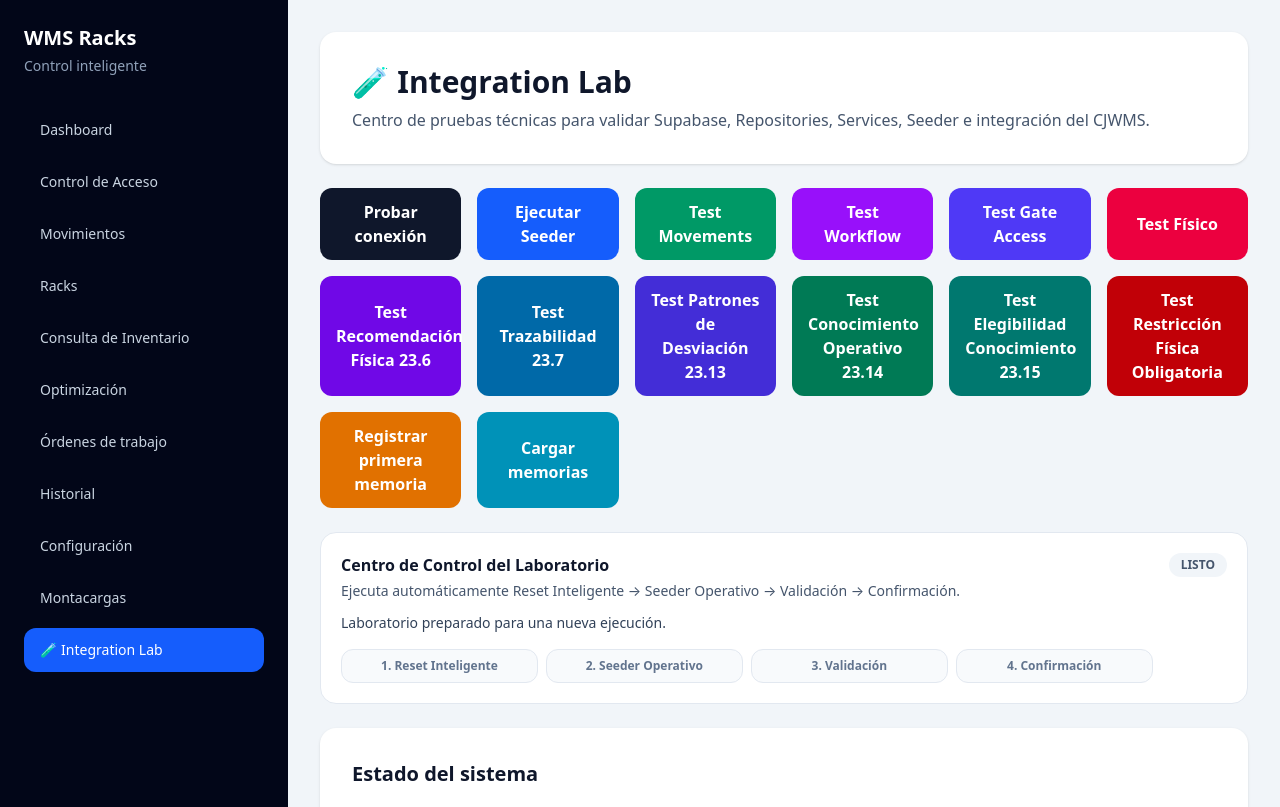
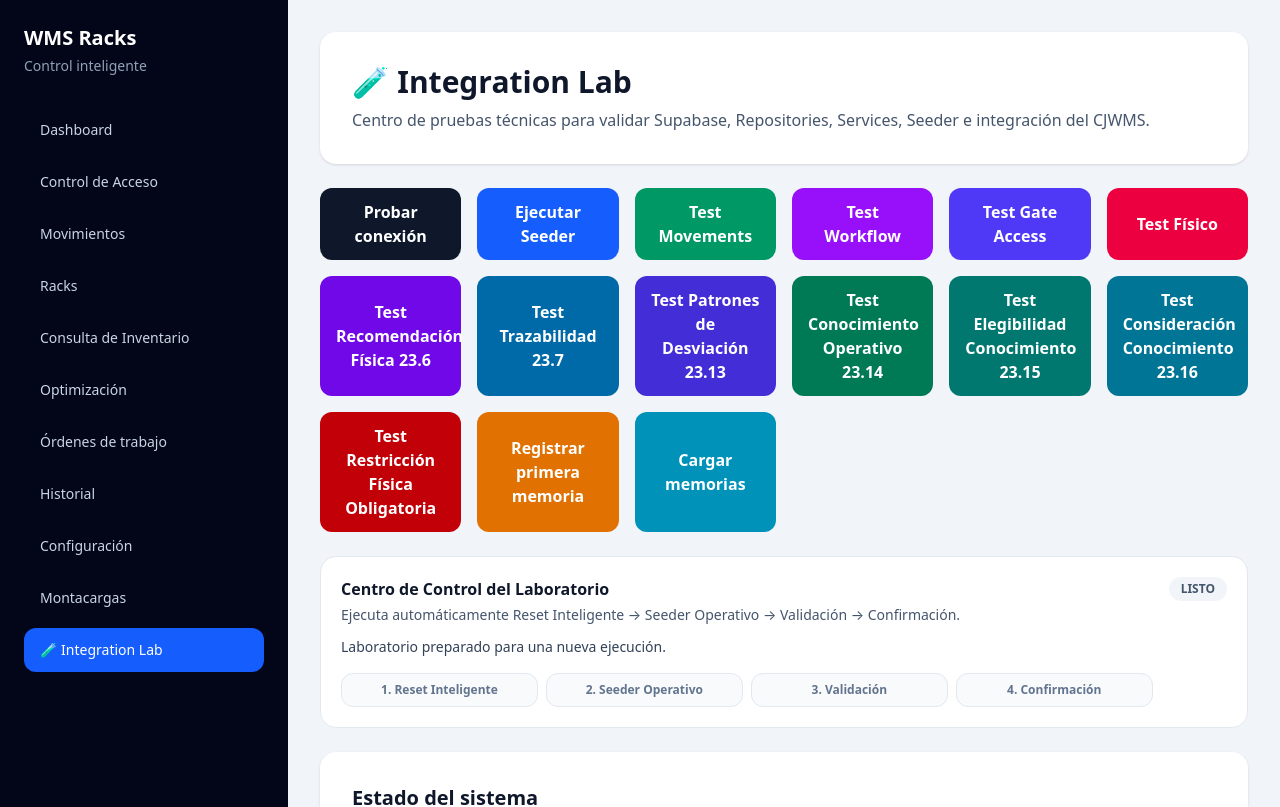
Before and after one commit to JesusJuarez0708/wms-racks, a React (Vite) app: page /integration-lab in a window 1280 px wide. Shown: the top 807 px of the page. Built offline with nearby package versions, Linux system fonts and the light colour scheme; no server answers; the database is empty.

Commit message:
FASE 23.16 Consideracion contextual del conocimiento operativo

```diff
--- a/src/pages/IntegrationLabPage.tsx
+++ b/src/pages/IntegrationLabPage.tsx
@@ -32,6 +32,7 @@ import {
 } from '../services/memoryPatternService';
 
 import {
+  considerOperationalKnowledge,
   evaluateOperationalKnowledgeEligibility,
   generateOperationalKnowledge,
 } from '../services/operationalKnowledgeService';
@@ -2516,6 +2517,158 @@ function IntegrationLabPage() {
     }
   }
 
+  async function testOperationalKnowledgeConsideration() {
+    setLoading(true);
+
+    try {
+      const detectedPatterns = await detectMemoryPatterns();
+
+      const generatedKnowledge =
+        generateOperationalKnowledge(detectedPatterns);
+
+      if (generatedKnowledge.length === 0) {
+        throw new Error(
+          'FASE 23.16 requiere al menos un conocimiento operativo generado.'
+        );
+      }
+
+      const knowledge = generatedKnowledge[0];
+
+      const recommendationsBeforeConsideration =
+        generateRecommendationsFromPatterns(detectedPatterns);
+
+      const decisionsBeforeConsideration =
+        generateOperationalDecisions(
+          detectedPatterns,
+          recommendationsBeforeConsideration
+        );
+
+      const compatibleMovementType =
+        knowledge.context.movementType.trim();
+
+      if (
+        compatibleMovementType !== 'entrada' &&
+        compatibleMovementType !== 'salida' &&
+        compatibleMovementType !== 'reubicacion' &&
+        compatibleMovementType !== 'ajuste' &&
+        compatibleMovementType !== 'bloqueo' &&
+        compatibleMovementType !== 'desbloqueo'
+      ) {
+        throw new Error(
+          `FASE 23.16 encontró un tipo de movimiento no reconocido en el conocimiento ${knowledge.id}: "${compatibleMovementType}".`
+        );
+      }
+
+      const eligibleEvaluation =
+        evaluateOperationalKnowledgeEligibility(
+          knowledge,
+          {
+            movementType: compatibleMovementType,
+          }
+        );
+
+      if (!eligibleEvaluation.eligible) {
+        throw new Error(
+          `FASE 23.16 esperaba elegibilidad previa para el conocimiento ${knowledge.id}.`
+        );
+      }
+
+      const consideration =
+        considerOperationalKnowledge(eligibleEvaluation);
+
+      if (!consideration) {
+        throw new Error(
+          `FASE 23.16 no produjo consideración para el conocimiento elegible ${knowledge.id}.`
+        );
+      }
+
+      if (!consideration.considered) {
+        throw new Error(
+          `FASE 23.16 produjo una consideración inválida para el conocimiento ${knowledge.id}.`
+        );
+      }
+
+      if (
+        consideration.knowledgeId !== knowledge.id ||
+        consideration.sourcePatternId !==
+          knowledge.sourcePatternId
+      ) {
+        throw new Error(
+          `FASE 23.16 perdió la trazabilidad del conocimiento considerado ${knowledge.id}.`
+        );
+      }
+
+      const incompatibleMovementType =
+        compatibleMovementType === 'entrada'
+          ? 'salida'
+          : 'entrada';
+
+      const ineligibleEvaluation =
+        evaluateOperationalKnowledgeEligibility(
+          knowledge,
+          {
+            movementType: incompatibleMovementType,
+          }
+        );
+
+      if (ineligibleEvaluation.eligible) {
+        throw new Error(
+          `FASE 23.16 esperaba que el conocimiento ${knowledge.id} no fuera elegible para "${incompatibleMovementType}".`
+        );
+      }
+
+      const rejectedConsideration =
+        considerOperationalKnowledge(ineligibleEvaluation);
+
+      if (rejectedConsideration !== null) {
+        throw new Error(
+          `FASE 23.16 permitió considerar el conocimiento no elegible ${knowledge.id}.`
+        );
+      }
+
+      const recommendationsAfterConsideration =
+        generateRecommendationsFromPatterns(detectedPatterns);
+
+      const decisionsAfterConsideration =
+        generateOperationalDecisions(
+          detectedPatterns,
+          recommendationsAfterConsideration
+        );
+
+      if (
+        JSON.stringify(recommendationsBeforeConsideration) !==
+        JSON.stringify(recommendationsAfterConsideration)
+      ) {
+        throw new Error(
+          'FASE 23.16 detectó que la consideración de conocimiento modificó recomendaciones.'
+        );
+      }
+
+      if (
+        JSON.stringify(decisionsBeforeConsideration) !==
+        JSON.stringify(decisionsAfterConsideration)
+      ) {
+        throw new Error(
+          'FASE 23.16 detectó que la consideración de conocimiento modificó decisiones operativas.'
+        );
+      }
+
+      addLog(
+        `FASE 23.16 OK: el conocimiento elegible ${knowledge.id} fue considerado de forma explícita y trazable para "${compatibleMovementType}", mientras que el mismo conocimiento no elegible para "${incompatibleMovementType}" no produjo consideración, sin modificar ${recommendationsAfterConsideration.length} recomendaciones ni ${decisionsAfterConsideration.length} decisiones.`
+      );
+    } catch (error) {
+      console.error(error);
+
+      addLog(
+        error instanceof Error
+          ? `Error en consideración de conocimiento 23.16: ${error.message}`
+          : 'Error inesperado en consideración de conocimiento 23.16.'
+      );
+    } finally {
+      setLoading(false);
+    }
+  }
+
   async function testMandatoryPhysicalPlacement() {
     setLoading(true);
 
@@ -3100,6 +3253,14 @@ function IntegrationLabPage() {
         </button>
 
         <button
+          onClick={testOperationalKnowledgeConsideration}
+          disabled={loading}
+          className="rounded-xl bg-cyan-700 px-4 py-3 font-semibold text-white disabled:opacity-50"
+        >
+          Test Consideración Conocimiento 23.16
+        </button>
+
+        <button
           onClick={testMandatoryPhysicalPlacement}
           disabled={loading}
           className="rounded-xl bg-red-700 px-4 py-3 font-semibold text-white disabled:opacity-50"
--- a/src/services/operationalKnowledgeService.ts
+++ b/src/services/operationalKnowledgeService.ts
@@ -34,6 +34,12 @@ export type OperationalKnowledgeEligibility = {
   sourcePatternId: string;
   eligible: boolean;
   reason: OperationalKnowledgeEligibilityReason;
+};
+
+export type OperationalKnowledgeConsideration = {
+  knowledgeId: string;
+  sourcePatternId: string;
+  considered: true;
 };
 
 const createRecommendationDeviationKnowledge = (
@@ -129,3 +135,17 @@ export function evaluateOperationalKnowledgeEligibility(
       : 'context-incompatible',
   };
 }
+
+export function considerOperationalKnowledge(
+  eligibility: OperationalKnowledgeEligibility,
+): OperationalKnowledgeConsideration | null {
+  if (!eligibility.eligible) {
+    return null;
+  }
+
+  return {
+    knowledgeId: eligibility.knowledgeId,
+    sourcePatternId: eligibility.sourcePatternId,
+    considered: true,
+  };
+}
```
